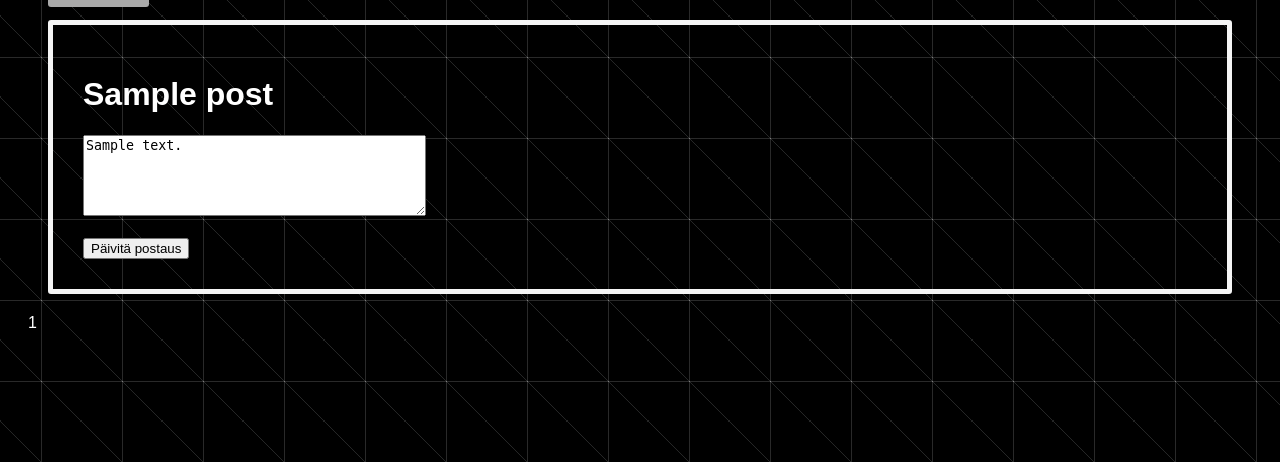
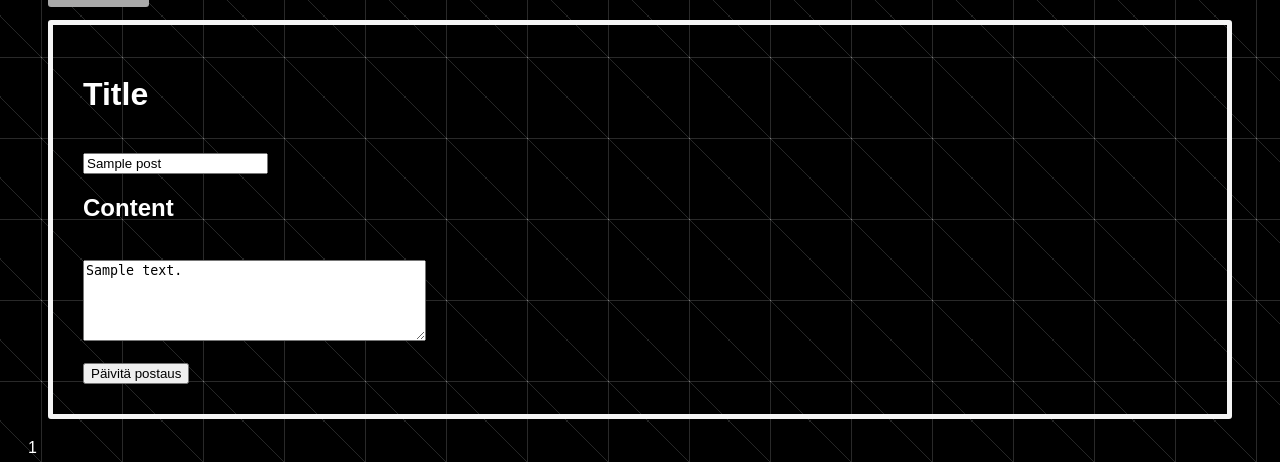
Before and after one commit to NonPlayChar/tietokone-forum, a Flask app: page /edit/1 in a window 1280 px wide. Shown: the part 65-527 px from the top of the page. Run offline with Flask 3, Linux system fonts and the light colour scheme; the visitor is signed in with stand-in values (Sample User, id 1); tables that the repository leaves empty hold one stand-in row (values such as "Sample post").

Commit message:
Add editing title

```diff
--- a/templates/edit-post.html
+++ b/templates/edit-post.html
@@ -5,8 +5,13 @@
 {% block content %}
 <div>
   <div id="post-page">
-    <h1>{{ post.get('title') }}</h1>
     <form action="/edit/{{ post.get('postid') }}" method="post">
+        <h1>Title</h1>
+        <br>
+        <input type="text" name="title" value="{{ post.get('title') }}"></input>
+        <br>
+        <h2>Content</h2>
+        <br>
         <textarea name="content" rows="5" cols="40">{{ post.get('content') }}</textarea>
         <br><br>
         <input type="submit" value="Päivitä postaus">
```
